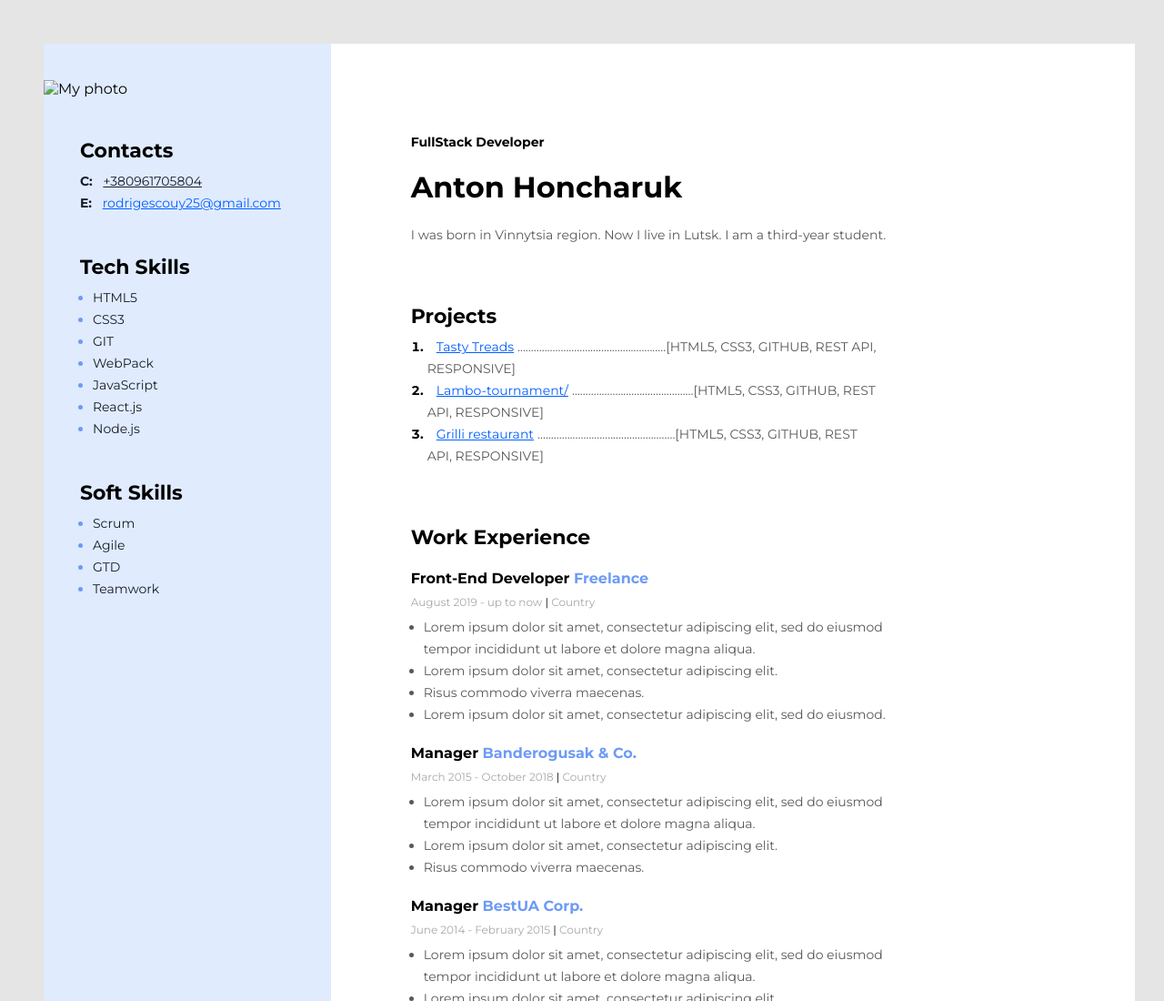
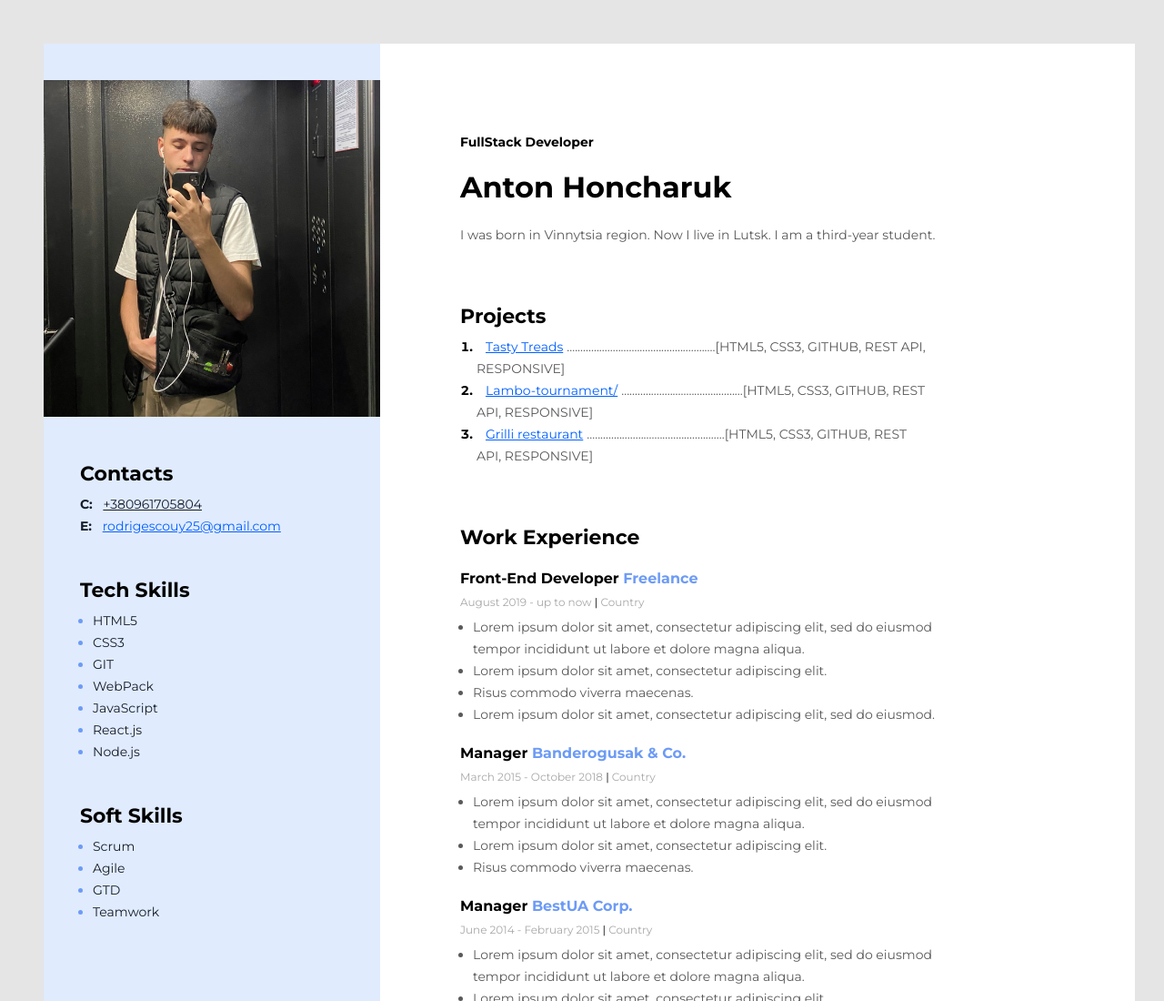
Before and after one commit to M0sesz/Resume, a plain HTML site: page index.html in a window 1280 px wide. Shown: the top 1100 px of the page at 91% size. Drawn offline with Linux system fonts and the light colour scheme; the site is published under a folder, as on GitHub Pages, so addresses that start at the root find nothing.

Commit message:
Update index.html

```diff
--- a/index.html
+++ b/index.html
@@ -143,7 +143,7 @@
       </div>
       <!-- Sidebar -->
       <aside class="skills">
-        <img src="/img/me.jpg" alt="My photo" width="300px" />
+        <img src="img/me.jpg" alt="My photo" width="300px" />
         <!-- Contact -->
         <div class="contact-skills">
           <h3 class="sidebar">Contacts</h3>
```
